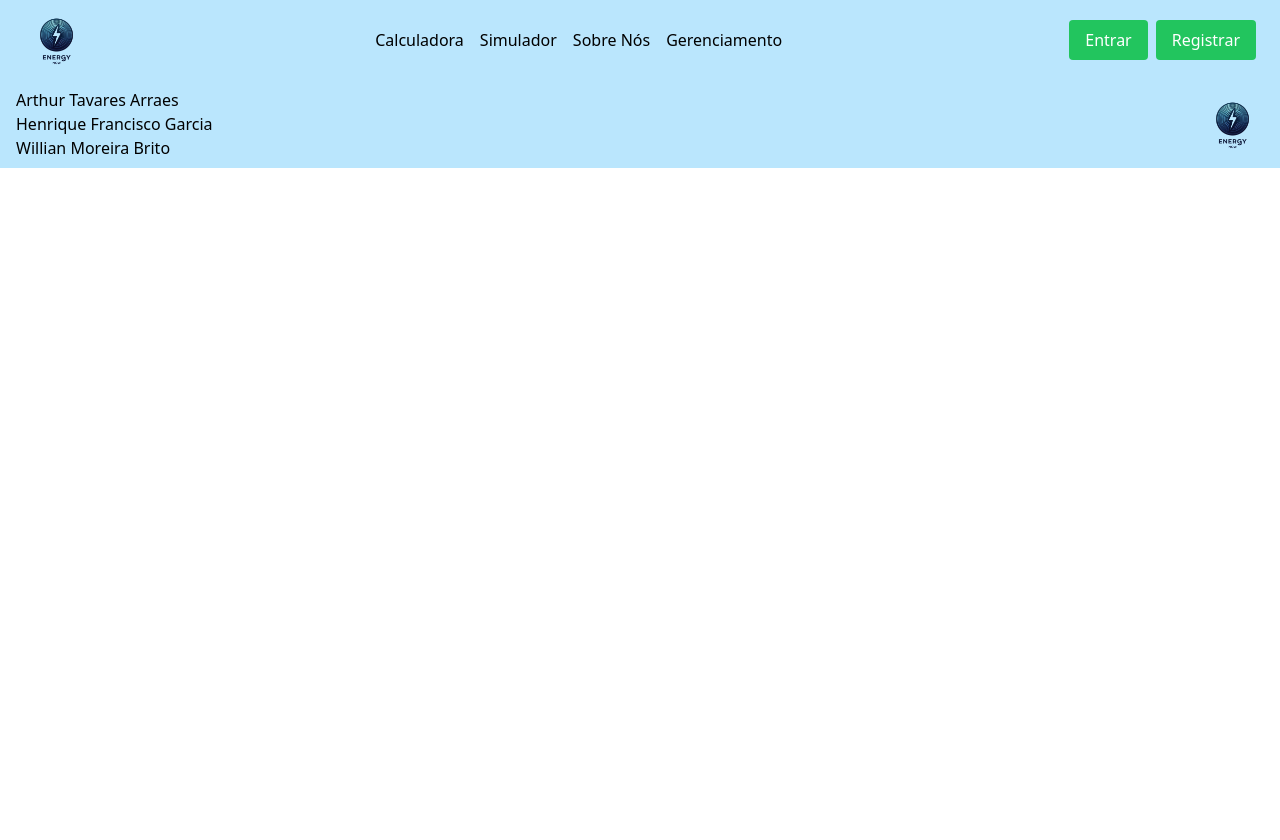
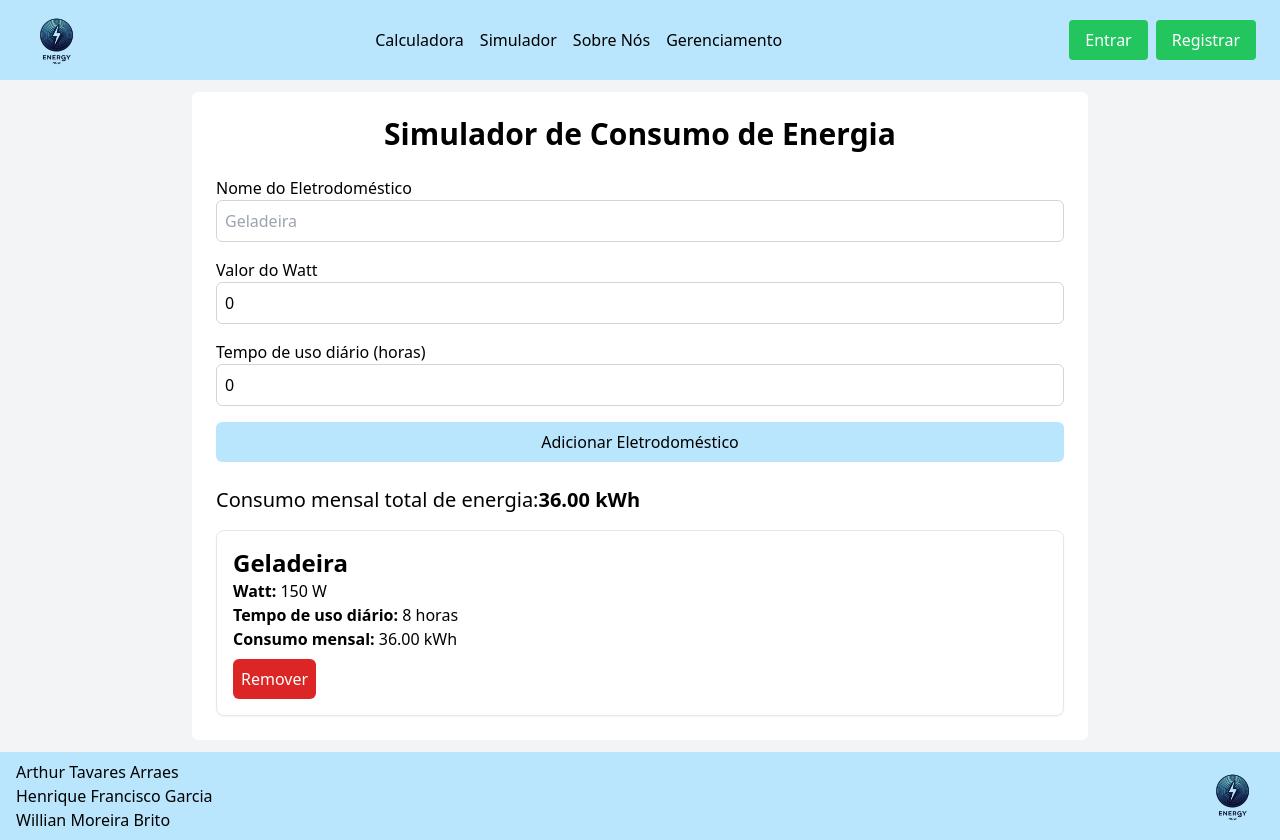
Before and after one commit to arthurarraes/EnergyNow, a Next.js app: page /simulador in a window 1280 px wide. Before the commit the page ends 800 px from the top, so only its background shows below. Built offline with nearby package versions, Linux system fonts and the light colour scheme.

Commit message:
Calculadora, Gerenciamento e alguns ajustes no Cabecalho

```diff
--- a/src/app/calculadora/page.tsx
+++ b/src/app/calculadora/page.tsx
@@ -1,6 +1,7 @@
-"use client"
+'use client'
 
-import { useState } from "react";
+import { useState, useContext } from "react";
+import { AuthContext } from "@/app/context";
 
 export default function Calculadora() {
   // Estados para armazenar os valores dos inputs e a média
@@ -10,8 +11,11 @@ export default function Calculadora() {
   const [media, setMedia] = useState<number | null>(null);
   const [erro, setErro] = useState<string | null>(null);
 
+  // Obter o usuário a partir do contexto
+  const { user } = useContext(AuthContext);
+
   // Função para calcular a média
-  const calcularMedia = (e: React.FormEvent) => {
+  const calcularMedia = async (e: React.FormEvent) => {
     e.preventDefault();
 
     // Verificar se todos os campos foram preenchidos
@@ -26,6 +30,31 @@ export default function Calculadora() {
     const mediaCalculada = watts.reduce((acc, watt) => acc + watt, 0) / watts.length;
     setErro(null); // Limpar a mensagem de erro
     setMedia(mediaCalculada);
+
+    // Se o usuário estiver autenticado, enviar os dados para a API
+    if (user?.email) {
+      try {
+        const resposta = await fetch("http://localhost:8080/api/dados", {
+          method: "POST",
+          headers: {
+            "Content-Type": "application/json",
+          },
+          body: JSON.stringify({
+            email: user.email,
+            watt1: watts[0],
+            watt2: watts[1],
+            watt3: watts[2],
+          }),
+        });
+
+        if (!resposta.ok) {
+          throw new Error("Erro ao enviar os dados para a API.");
+        }
+      } catch (erro) {
+        console.error("Erro ao enviar os dados:", erro);
+        setErro("Houve um erro ao enviar os dados para a API.");
+      }
+    }
   };
 
   // Função para classificar o consumo
--- a/src/app/gerenciamento/page.tsx
+++ b/src/app/gerenciamento/page.tsx
@@ -1,6 +1,24 @@
+import Image from "next/image";
+import grafico1 from "../../images/grafico1.png"
+import grafico2 from "../../images/grafico2.png"
+
 export default function Gerenciamento() {
     return (
-      <>
-      </>
+      <main className="flex items-center flex-col bg-gray-100 p-3">
+        <div className="bg-white rounded-md p-3 text-center m-2 w-10/12">
+          <h1 className=" text-xl md:text-2xl mx-auto">Atual</h1>
+          <Image src={grafico1} alt="Gráfico" className="mx-auto w-screen h-44"/>
+        </div>
+        <div className="grid grid-cols-1 md:grid-cols-2 gap-3 w-10/12">
+          <div className="bg-gray-200 rounded-md p-3 text-center">
+            <h1 className="text-xl md:text-2xl mx-auto">Projeção com mudança de hábitos</h1>
+            <Image src={grafico2} alt="Gráfico" className="p-2 mx-auto w-screen h-44"/>
+          </div>
+          <div className="bg-gray-200 rounded-md p-3 text-center">
+          <h1 className="text-xl md:text-2xl mx-auto">Projeção com Energia Limpa</h1>
+          <Image src={grafico2} alt="Gráfico" className="p-2 mx-auto w-screen h-44"/>
+          </div>
+        </div>
+      </main>
     );
   }
--- a/src/app/simulador/page.tsx
+++ b/src/app/simulador/page.tsx
@@ -1,6 +1,124 @@
+"use client"
+
+import { useState } from "react";
+
 export default function Simulador() {
-    return (
-      <>
-      </>
-    );
-  }
+  const [id, setId] = useState(1);
+
+  const [eletrodomesticos, setEletrodomesticos] = useState<
+    { id: number; nome: string; watt: number; tempo: number }[]
+  >([
+    { id: 1, nome: 'Geladeira', watt: 150, tempo: 8 },
+  ]);
+
+  const [eletrodomestico, setEletrodomestico] = useState({
+    nome: '',
+    watt: 0,
+    tempo: 0,
+    id: 0
+  });
+
+  const addEletrodomestico = (e: React.FormEvent<HTMLFormElement>) => {
+    e.preventDefault();
+
+    setEletrodomesticos([...eletrodomesticos, eletrodomestico]);
+    setEletrodomestico({ id: id + 1, nome: '', watt: 0, tempo: 0 });
+    setId(id + 1);
+  };
+
+  const captura = (e: React.ChangeEvent<HTMLInputElement>) => {
+    const { name, value } = e.target;
+    setEletrodomestico({ ...eletrodomestico, [name]: value });
+  };
+
+  const removeEletrodomestico = (id: number) => {
+    setEletrodomesticos(eletrodomesticos.filter(e => e.id !== id));
+  };
+
+  const calcularConsumoMensal = () => {
+    const totalConsumo = eletrodomesticos.reduce((acc, { watt, tempo }) => {
+      // Calculando o consumo mensal de cada eletrodoméstico
+      return acc + (watt * tempo * 30) / 1000; // em kWh
+    }, 0);
+
+    return totalConsumo;
+  };
+
+  return (
+    <main className="bg-gray-100 p-3">
+      <div className="max-w-4xl mx-auto p-6 bg-white rounded-md">
+      <h1 className="text-3xl font-semibold text-center mb-6">Simulador de Consumo de Energia</h1>
+
+      {/* Formulário para adicionar novos eletrodomésticos */}
+      <form onSubmit={addEletrodomestico} className="space-y-4 mb-6">
+        <div>
+          <label>Nome do Eletrodoméstico</label>
+          <input
+            name="nome"
+            placeholder="Geladeira"
+            value={eletrodomestico.nome}
+            onChange={captura}
+            required
+            className="w-full p-2 border border-gray-300 rounded-md focus:outline-none focus:ring-2 focus:ring-blue-500"
+          />
+        </div>
+        <div>
+          <label>Valor do Watt</label>
+          <input
+            name="watt"
+            type="number"
+            placeholder="Valor do Watt"
+            value={eletrodomestico.watt}
+            onChange={captura}
+            required
+            className="w-full p-2 border border-gray-300 rounded-md focus:outline-none focus:ring-2 focus:ring-blue-500"
+          />
+        </div>
+        <div>
+          <label>Tempo de uso diário (horas)</label>
+          <input
+            name="tempo"
+            type="number"
+            placeholder="Tempo de uso diário (horas)"
+            value={eletrodomestico.tempo}
+            onChange={captura}
+            required
+            className="w-full p-2 border border-gray-300 rounded-md focus:outline-none focus:ring-2 focus:ring-blue-500"
+          />
+        </div>
+        <button
+          type="submit"
+          className="w-full p-2 bg-sky-200 rounded-md focus:outline-none focus:ring-2 focus:ring-blue-500"
+        >
+          Adicionar Eletrodoméstico
+        </button>
+      </form>
+
+      {/* Exibindo o consumo mensal total */}
+      <h3 className="text-xl font-medium mb-4">
+        Consumo mensal total de energia:
+        <span className="font-semibold">{calcularConsumoMensal().toFixed(2)} kWh</span>
+      </h3>
+
+      {/* Listando os eletrodomésticos adicionados */}
+      <div className="space-y-4">
+        {eletrodomesticos.map((e) => (
+          <div key={e.id} className="p-4 border border-gray-200 rounded-lg shadow-sm hover:shadow-lg">
+            <h2 className="text-2xl font-semibold">{e.nome}</h2>
+            <p><span className="font-semibold">Watt:</span> {e.watt} W</p>
+            <p><span className="font-semibold">Tempo de uso diário:</span> {e.tempo} horas</p>
+            <p><span className="font-semibold">Consumo mensal: </span> {((e.watt * e.tempo * 30) / 1000).toFixed(2)} kWh</p>
+            <button
+              onClick={() => removeEletrodomestico(e.id)}
+              className="mt-2 text-white p-2 rounded-md bg-red-600 hover:text-red-800 focus:outline-none"
+            >
+              Remover
+            </button>
+          </div>
+        ))}
+      </div>
+    </div>
+    </main>
+
+  );
+}
--- a/src/components/Cabecalho.tsx
+++ b/src/components/Cabecalho.tsx
@@ -9,7 +9,7 @@ import logo from '../images/logo.png'
 import { AuthContext } from '@/app/context'
 
 export default function Cabecalho() {
-  const {user} = useContext(AuthContext)
+  const { user } = useContext(AuthContext)
   const [menuAberto, setMenuAberto] = useState(false)
 
   const alternarMenu = () => setMenuAberto(!menuAberto)
@@ -20,7 +20,7 @@ export default function Cabecalho() {
         <div className="flex items-center justify-between h-16">
           <Link href="/">
             <Image
-            src={logo} alt="Logo"  className="w-16 mx-auto"/>
+              src={logo} alt="Logo" className="w-16 mx-auto" />
           </Link>
 
           {/* Navegação Desktop */}
@@ -28,13 +28,15 @@ export default function Cabecalho() {
             <Link href="/calculadora">
               Calculadora
             </Link>
-            <Link href="/simulador">
+            {/* Condicional para Simulador */}
+            <Link href={user?.email ? "/simulador" : "/registro"}>
               Simulador
             </Link>
             <Link href="/sobrenos">
               Sobre Nós
             </Link>
-            <Link href="/gerenciamento">
+            {/* Condicional para Gerenciamento */}
+            <Link href={user?.email ? "/gerenciamento" : "/registro"}>
               Gerenciamento
             </Link>
           </nav>
@@ -42,22 +44,16 @@ export default function Cabecalho() {
           {/* Botões de Autenticação ou Ícone de Perfil para Desktop */}
           <div className="hidden md:flex items-center space-x-2">
             {user?.email ? (
-              <button
-                className="p-2 rounded-full"
-              >
+              <button className="p-2 rounded-full">
                 <Link href="/perfil"><FaUser className="h-5 w-5" /></Link>
               </button>
             ) : (
               <>
-                <button
-                  className="px-4 py-2 bg-green-500 text-white rounded"
-                >
-                 <Link href="/login">Entrar</Link>
+                <button className="px-4 py-2 bg-green-500 text-white rounded">
+                  <Link href="/login">Entrar</Link>
                 </button>
-                <button
-                  className="px-4 py-2 bg-green-500 text-white rounded"
-                >
-                 <Link href="/registro">Registrar</Link>
+                <button className="px-4 py-2 bg-green-500 text-white rounded">
+                  <Link href="/registro">Registrar</Link>
                 </button>
               </>
             )}
@@ -76,31 +72,27 @@ export default function Cabecalho() {
               <Link href="/calculadora">
                 Calculadora
               </Link>
-              <Link href="/simulador">
+              {/* Condicional para Simulador */}
+              <Link href={user?.email ? "/simulador" : "/registro"}>
                 Simulador
               </Link>
               <Link href="/sobrenos">
                 Sobre Nós
               </Link>
-              <Link href="/gerenciamento">
+              {/* Condicional para Gerenciamento */}
+              <Link href={user?.email ? "/gerenciamento" : "/registro"}>
                 Gerenciamento
               </Link>
               {user?.email ? (
-                <button
-                  className="flex items-center px-4 py-2 "
-                >
+                <button className="flex items-center px-4 py-2 ">
                   <Link href="/perfil"><FaUser className="h-5 w-5 mr-2" /></Link>
                 </button>
               ) : (
                 <>
-                  <button
-                    className="w-full px-4 py-2 bg-green-500 text-white rounded"
-                  ><Link href="/login">Entrar</Link>
-
+                  <button className="w-full px-4 py-2 bg-green-500 text-white rounded">
+                    <Link href="/login">Entrar</Link>
                   </button>
-                  <button
-                    className="w-full px-4 py-2 bg-green-500 text-white rounded"
-                  >
+                  <button className="w-full px-4 py-2 bg-green-500 text-white rounded">
                     <Link href="/registro">Registrar</Link>
                   </button>
                 </>
```
Also changed, not shown: src/images/grafico1.png (added), src/images/grafico2.png (added).
